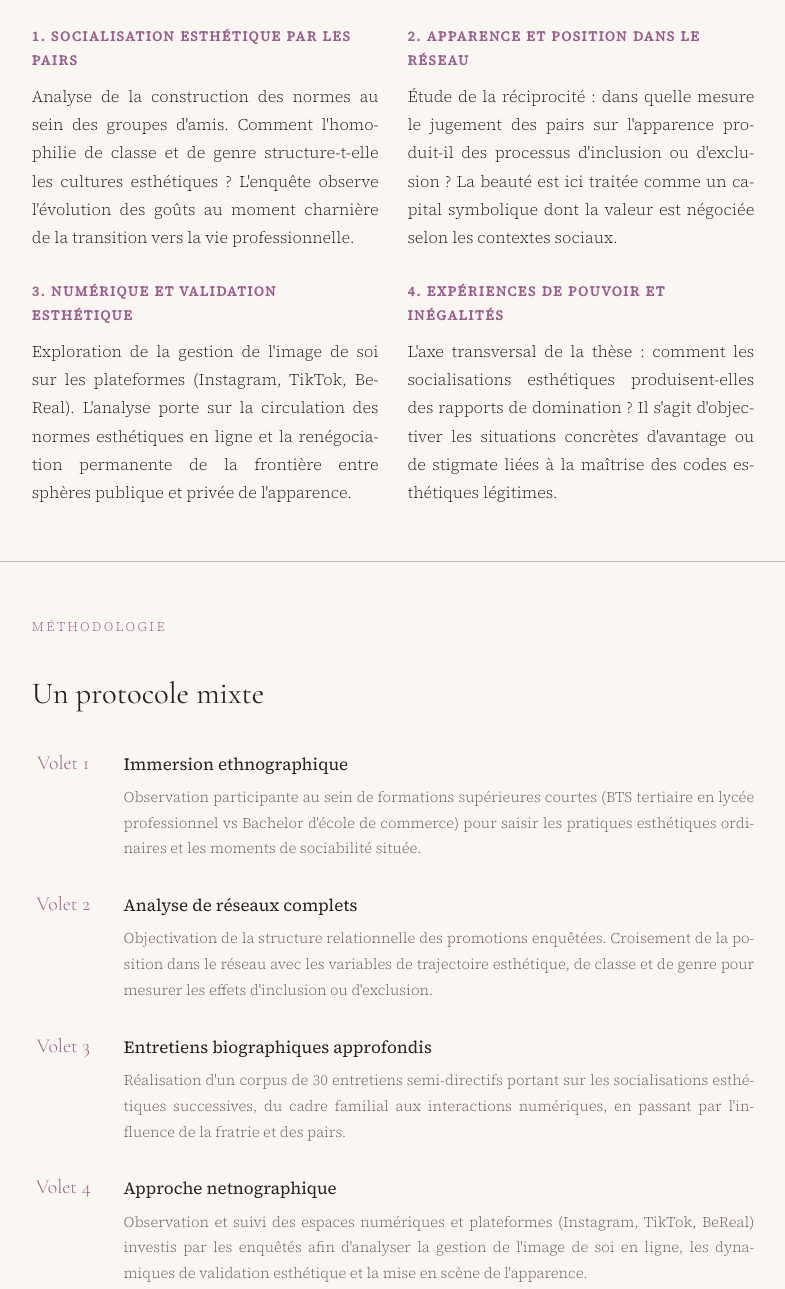
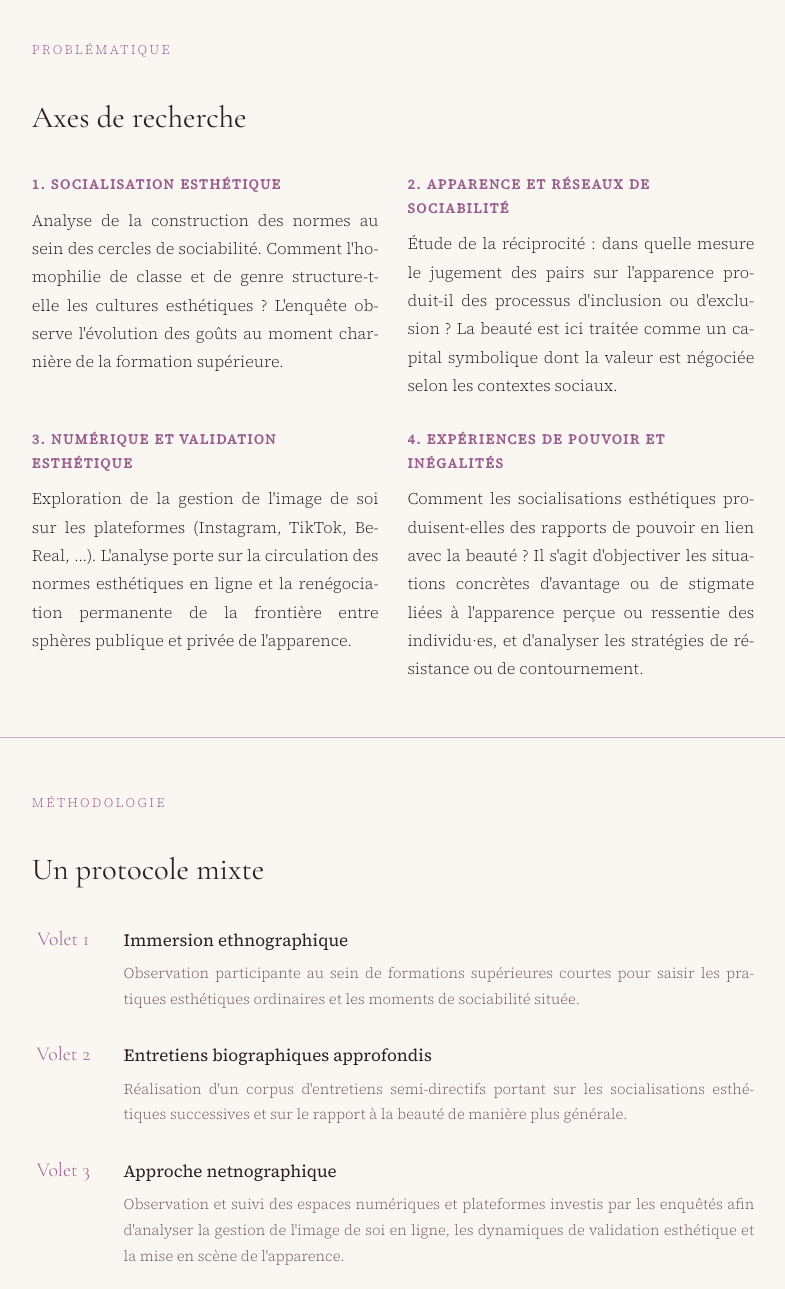
Before and after one commit to CassandreLallemand/CassandreLallemand.github.io, a plain HTML site: page pages/projetdethese.html in a window 1280 px wide. Shown: the part 1511-2800 px from the top of the page, without its empty margins (247-1032 px from the left). Drawn offline with nearby package versions, Linux system fonts and the light colour scheme.

Commit message:
modification projet de thèse

```diff
--- a/pages/projetdethese.html
+++ b/pages/projetdethese.html
@@ -53,7 +53,7 @@
       <a href="../index.html" class="back-link">← Retour</a>
       <p class="section-eyebrow">Projet Doctoral (2026-2029)</p>
 
-      <h1 id="projet-these">Beauté, classe et pouvoir : trajectoires esthétiques d'étudiant·es en formations supérieures courtes</h1>
+      <h1 id="projet-these">S'apprêter, s'intégrer, s'exposer : Trajectoires esthétiques, réseaux de sociabilité et usages numériques chez les jeunes adultes</h1>
 
       <p class="hero-tagline">
         Une analyse des rapports sociaux de beauté au prisme des réseaux de sociabilité et des usages numériques.
@@ -77,9 +77,9 @@
       </p>
 
       <div class="thesis-card">
-        <h3>L'hypothèse centrale</h3>
+        <h3>La question de recherche</h3>
         <p style="text-align: justify;">
-          La sociabilité façonne les pratiques esthétiques (socialisation par les pairs) ; en retour, l’apparence agit sur la position dans le réseau, les relations que l’on noue ou que l’on perd, et les espaces sociaux fréquentables. Cette relation à double sens est médiatisée par la classe sociale, le genre et les usages numériques.
+          comment la sociabilité et les usages numériques façonnent-ils les trajectoires esthétiques de jeunes adultes ? Dans quelle mesure ces trajectoires esthétiques agissent-elles à leur tour sur les réseaux de sociabilité et comment ces configurations donnent-elles lieu à des expériences de pouvoir en lien avec la beauté ?
         </p>
       </div>
     </div>
@@ -93,14 +93,14 @@
       <div class="skills-grid" style="margin-top: var(--space-m);">
 
         <div class="skill-group">
-          <h3>1. Socialisation esthétique par les pairs</h3>
+          <h3>1. Socialisation esthétique </h3>
           <p style="font-size: 0.9rem; margin-top: 0.5rem; text-align: justify;">
-            Analyse de la construction des normes au sein des groupes d'amis. Comment l'homophilie de classe et de genre structure-t-elle les cultures esthétiques ? L'enquête observe l'évolution des goûts au moment charnière de la transition vers la vie professionnelle.
+            Analyse de la construction des normes au sein des cercles de sociabilité. Comment l'homophilie de classe et de genre structure-t-elle les cultures esthétiques ? L'enquête observe l'évolution des goûts au moment charnière de la formation  supérieure.
           </p>
         </div>
 
         <div class="skill-group">
-          <h3>2. Apparence et position dans le réseau</h3>
+          <h3>2. Apparence et réseaux de sociabilité</h3>
           <p style="font-size: 0.9rem; margin-top: 0.5rem; text-align: justify;">
             Étude de la réciprocité : dans quelle mesure le jugement des pairs sur l'apparence produit-il des processus d'inclusion ou d'exclusion ? La beauté est ici traitée comme un capital symbolique dont la valeur est négociée selon les contextes sociaux.
           </p>
@@ -109,15 +109,14 @@
         <div class="skill-group">
           <h3>3. Numérique et validation esthétique</h3>
           <p style="font-size: 0.9rem; margin-top: 0.5rem; text-align: justify;">
-            Exploration de la gestion de l'image de soi sur les plateformes (Instagram, TikTok, BeReal). L'analyse porte sur la circulation des normes esthétiques en ligne et la renégociation permanente de la frontière entre sphères publique et privée de l'apparence.
+            Exploration de la gestion de l'image de soi sur les plateformes (Instagram, TikTok, BeReal, ...). L'analyse porte sur la circulation des normes esthétiques en ligne et la renégociation permanente de la frontière entre sphères publique et privée de l'apparence.
           </p>
         </div>
 
         <div class="skill-group">
           <h3>4. Expériences de pouvoir et inégalités</h3>
           <p style="font-size: 0.9rem; margin-top: 0.5rem; text-align: justify;">
-            L'axe transversal de la thèse : comment les socialisations esthétiques produisent-elles des rapports de domination ? Il s'agit d'objectiver les situations concrètes d'avantage ou de stigmate liées à la maîtrise des codes esthétiques légitimes.
-          </p>
+           Comment les socialisations esthétiques produisent-elles des rapports de pouvoir en lien avec la beauté ? Il s'agit d'objectiver les situations concrètes d'avantage ou de stigmate liées à l'apparence perçue ou ressentie des individu·es, et d'analyser les stratégies de résistance ou de contournement.
         </div>
 
       </div>
@@ -136,17 +135,18 @@
           <div class="tl-body">
             <p class="tl-title">Immersion ethnographique</p>
             <p class="tl-sub" style="text-align: justify; margin-top: 0.3rem;">
-              Observation participante au sein de formations supérieures courtes (BTS tertiaire en lycée professionnel vs Bachelor d'école de commerce) pour saisir les pratiques esthétiques ordinaires et les moments de sociabilité située.
+              Observation participante au sein de formations supérieures courtes pour saisir les pratiques esthétiques ordinaires et les moments de sociabilité située.
             </p>
           </div>
         </li>
 
+
         <li class="tl-item">
           <span class="tl-date">Volet 2</span>
           <div class="tl-body">
-            <p class="tl-title">Analyse de réseaux complets</p>
+            <p class="tl-title">Entretiens biographiques approfondis</p>
             <p class="tl-sub" style="text-align: justify; margin-top: 0.3rem;">
-              Objectivation de la structure relationnelle des promotions enquêtées. Croisement de la position dans le réseau avec les variables de trajectoire esthétique, de classe et de genre pour mesurer les effets d'inclusion ou d'exclusion.
+              Réalisation d'un corpus d'entretiens semi-directifs portant sur les socialisations esthétiques successives et sur le rapport à la beauté de manière plus générale.
             </p>
           </div>
         </li>
@@ -154,19 +154,9 @@
         <li class="tl-item">
           <span class="tl-date">Volet 3</span>
           <div class="tl-body">
-            <p class="tl-title">Entretiens biographiques approfondis</p>
-            <p class="tl-sub" style="text-align: justify; margin-top: 0.3rem;">
-              Réalisation d'un corpus de 30 entretiens semi-directifs portant sur les socialisations esthétiques successives, du cadre familial aux interactions numériques, en passant par l'influence de la fratrie et des pairs.
-            </p>
-          </div>
-        </li>
-
-        <li class="tl-item">
-          <span class="tl-date">Volet 4</span>
-          <div class="tl-body">
             <p class="tl-title">Approche netnographique</p>
             <p class="tl-sub" style="text-align: justify; margin-top: 0.3rem;">
-              Observation et suivi des espaces numériques et plateformes (Instagram, TikTok, BeReal) investis par les enquêtés afin d'analyser la gestion de l'image de soi en ligne, les dynamiques de validation esthétique et la mise en scène de l'apparence.
+              Observation et suivi des espaces numériques et plateformes investis par les enquêtés afin d'analyser la gestion de l'image de soi en ligne, les dynamiques de validation esthétique et la mise en scène de l'apparence.
             </p>
           </div>
         </li>
```
Also changed, not shown: index.html (+5 -5 lines).
